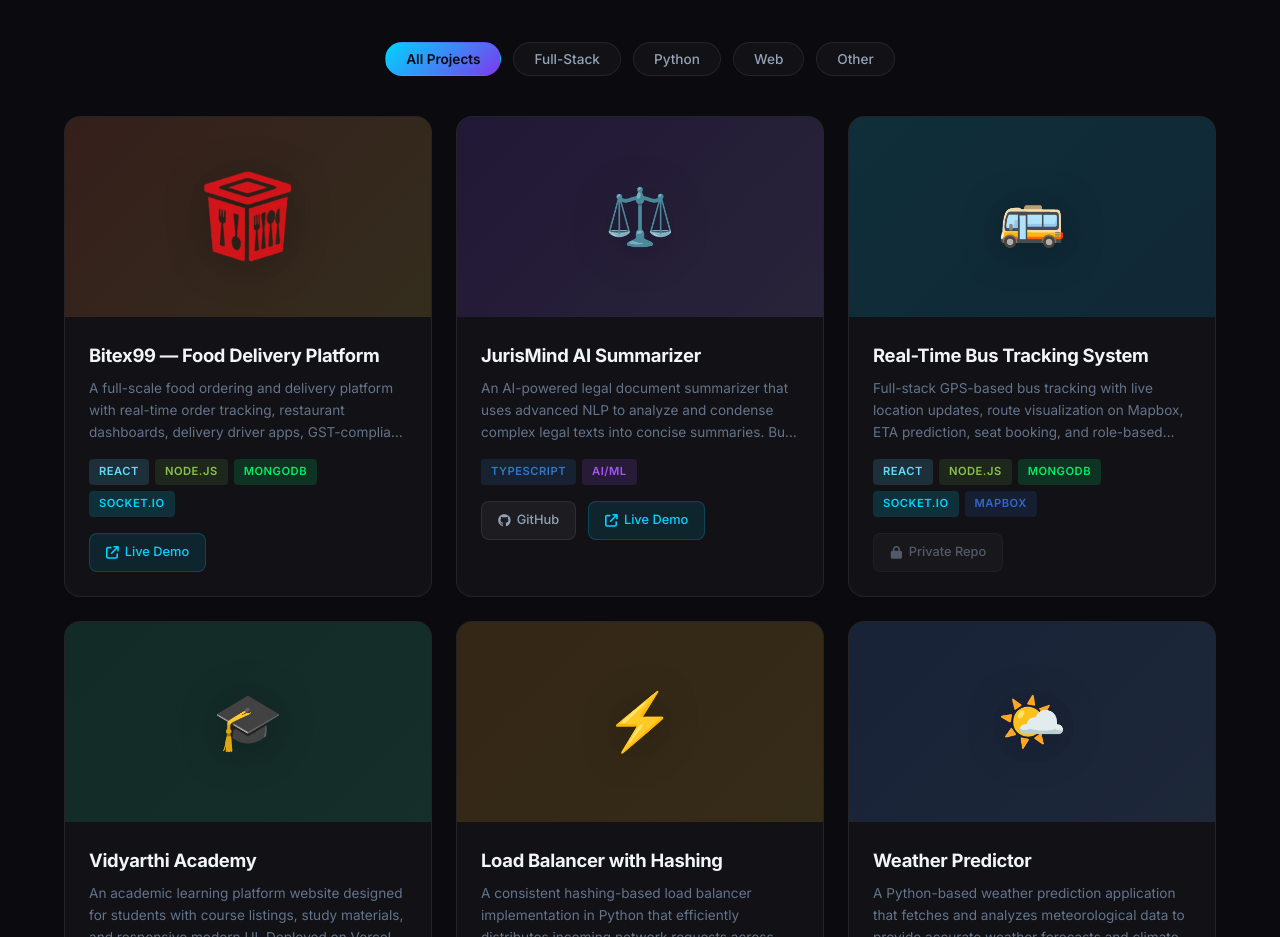
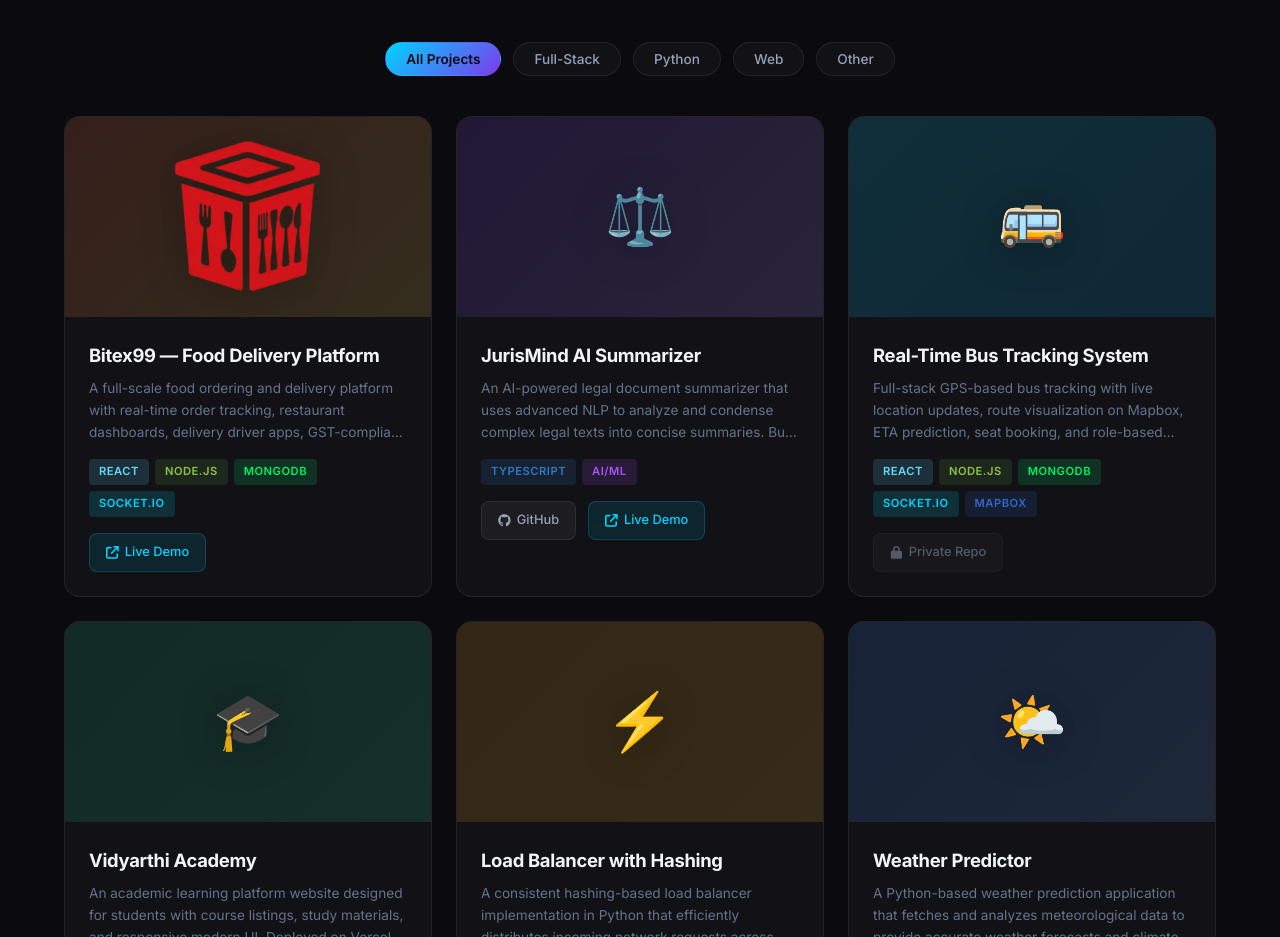
Before and after one commit to Santhosh-Kumar-R-S/Portfolio, a React (Vite) app: page / in a window 1280 px wide. Shown: the part 3860-4797 px from the top of the page. Built offline with nearby package versions, Linux system fonts and the light colour scheme.

Commit message:
style: Increase maximum width for project logos to support wide aspects

```diff
--- a/src/components/Portfolio.jsx
+++ b/src/components/Portfolio.jsx
@@ -54,7 +54,7 @@ export default function Portfolio() {
                                     style={{ background: project.gradient }}
                                 />
                                 {project.icon && (project.icon.startsWith("http") || project.icon.includes("/") || project.icon.startsWith("data:")) ? (
-                                    <img src={project.icon} alt={`${project.title} icon`} style={{ width: '96px', height: '96px', objectFit: 'contain', zIndex: 1, position: 'relative', filter: 'drop-shadow(0 4px 20px rgba(0, 0, 0, 0.3))' }} />
+                                    <img src={project.icon} alt={`${project.title} icon`} style={{ width: 'auto', height: 'auto', maxWidth: '250px', maxHeight: '160px', objectFit: 'contain', zIndex: 1, position: 'relative', filter: 'drop-shadow(0 4px 20px rgba(0, 0, 0, 0.3))' }} />
                                 ) : (
                                     <span className="project-icon">{project.icon}</span>
                                 )}
```
